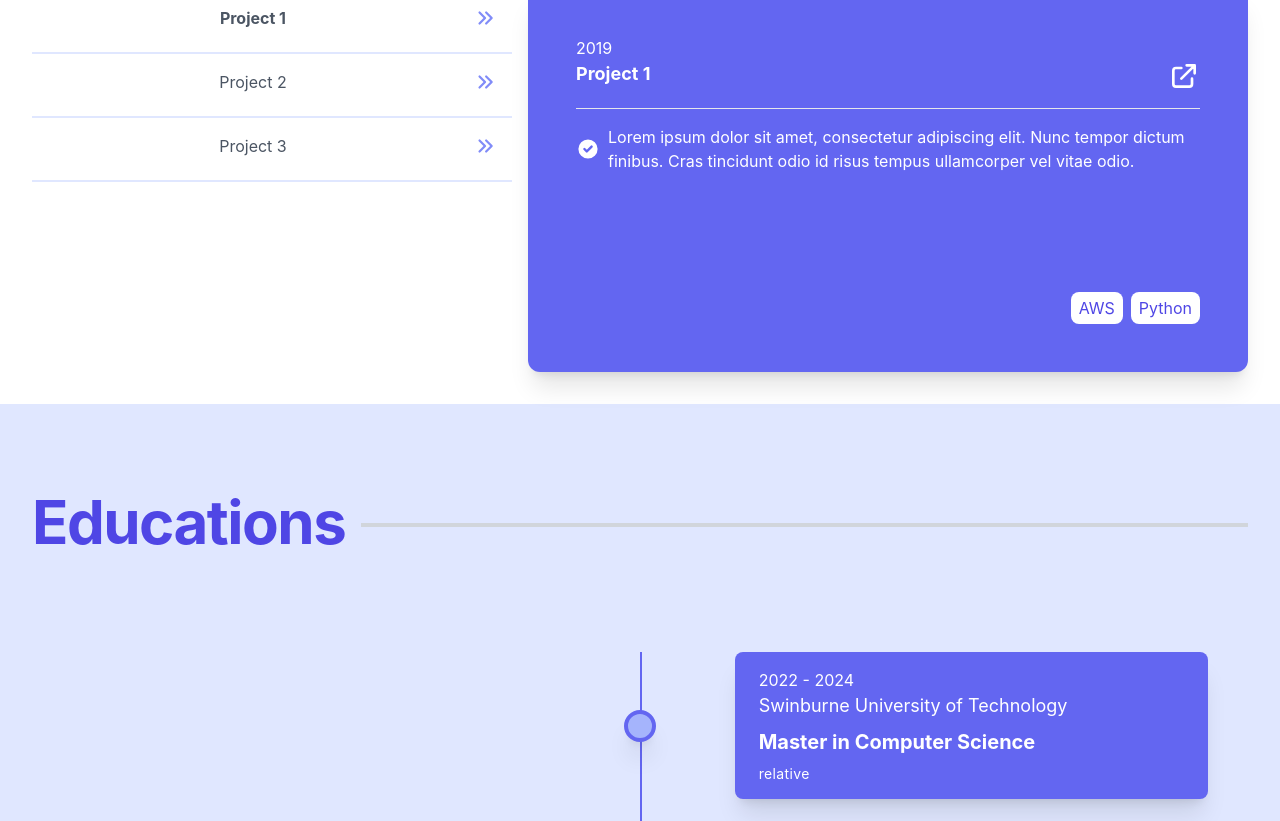
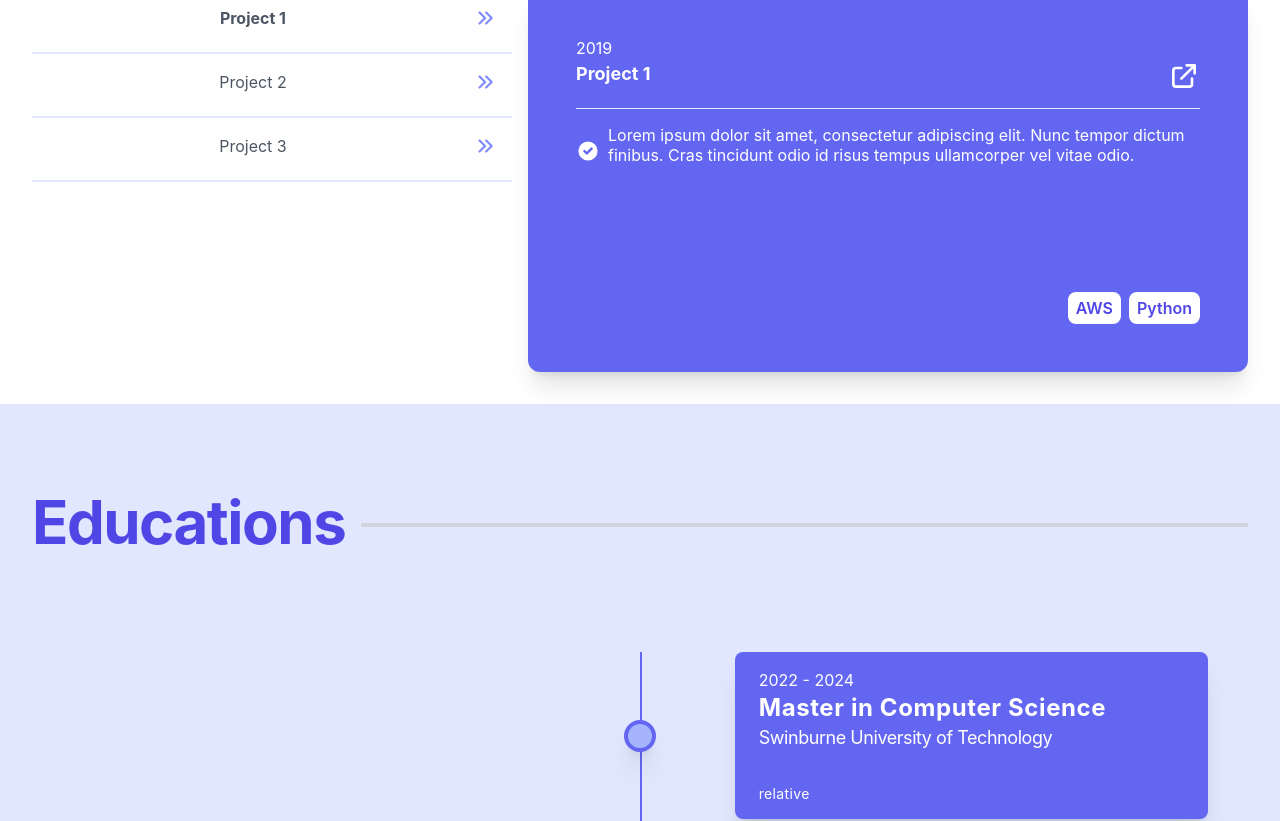
Before and after one commit to khaifahmi99/Serverless-Portfolio, a React (Create React App) app in the folder client/: page / in a window 1280 px wide. Shown: the part 1344-2165 px from the top of the page. Built offline with nearby package versions, Linux system fonts and the light colour scheme.

Commit message:
change some styling

```diff
--- a/client/src/components/Card/InformationCard.tsx
+++ b/client/src/components/Card/InformationCard.tsx
@@ -48,7 +48,7 @@ const InformationCard: FC<InformationCardProps> = ({
                                 <div className='flex my-auto'>
                                     <CheckCircleIcon className={`h-6 w-6 mr-2 text-white`}/>
                                 </div>
-                                <p>{highlight}</p>
+                                <p className='pb-3 leading-tight'>{highlight}</p>
                             </div>
                         ))}
                     </div>
@@ -56,7 +56,7 @@ const InformationCard: FC<InformationCardProps> = ({
                         {meta?.slice(0, 5).map((item, idx) => (
                             <span
                                 id={`item-${idx}`}
-                                className='px-2 py-1 bg-white text-indigo-600 ml-2 rounded-lg truncate'
+                                className='px-2 py-1 bg-white font-semibold text-indigo-600 ml-2 rounded-lg truncate'
                             >
                                 {item}
                             </span>
--- a/client/src/components/Timeline/Timeline.tsx
+++ b/client/src/components/Timeline/Timeline.tsx
@@ -24,13 +24,13 @@ const Timeline = ({ items }: TimelineProps): JSX.Element => {
                     <div className="order-1 w-5/12"></div>
                     <div className="z-10 flex items-center order-1 shadow-xl w-8 h-8 rounded-full bg-indigo-300 border-4 border-indigo-500">
                     </div>
-                    <div className="order-1 rounded-lg shadow-xl w-5/12 px-6 py-4 bg-indigo-500">
+                    <div className="order-1 rounded-lg shadow-xl w-5/12 px-6 py-4 bg-indigo-500 text-opacity-70">
                         {item.period && (
                             <span className='hidden lg:flex'>{item.period[0]} {item.period[1] ? ` - ${item.period[1]}` : ''}</span>
                         )}
-                        <h1 className="text-lg">{item.subtitle ?? ''}</h1>
-                        <h2 className="my-2 font-bold text-xl">{item.title}</h2>
-                        <p className="text-sm leading-snug tracking-wide text-opacity-100">{item.content}</p>
+                        <h2 className="font-bold text-2xl tracking-wide text-opacity-100">{item.title}</h2>
+                        <h1 className="text-lg tracking-tight">{item.subtitle ?? ''}</h1>
+                        <p className="pt-8 text-sm leading-snug tracking-wide">{item.content}</p>
                     </div>
                 </div>
             )})}
```
